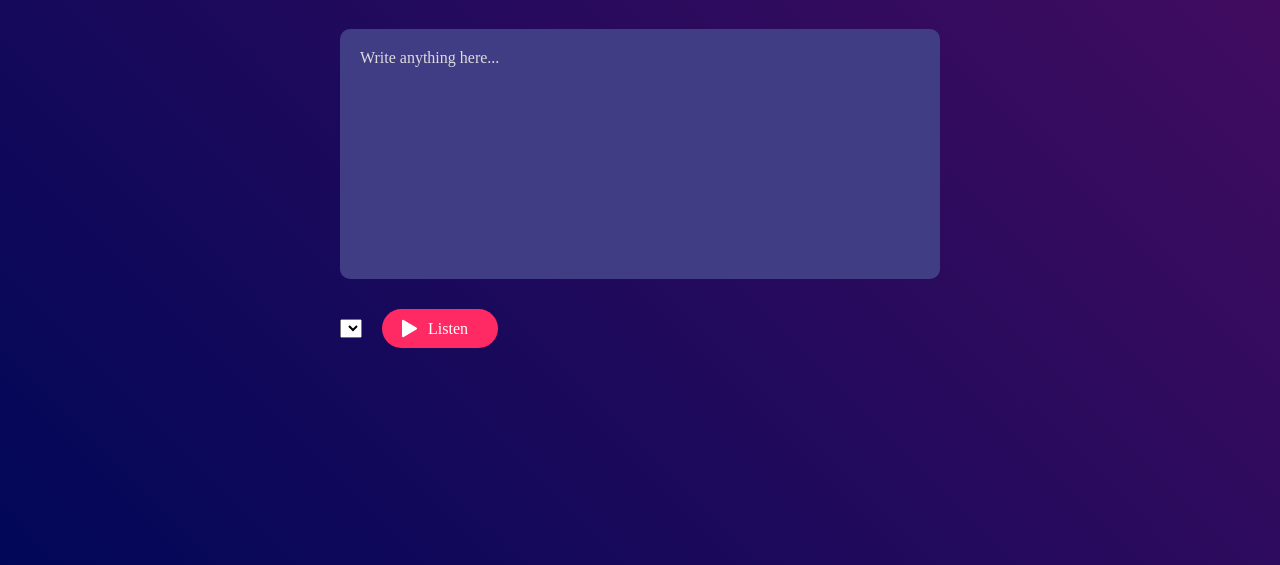
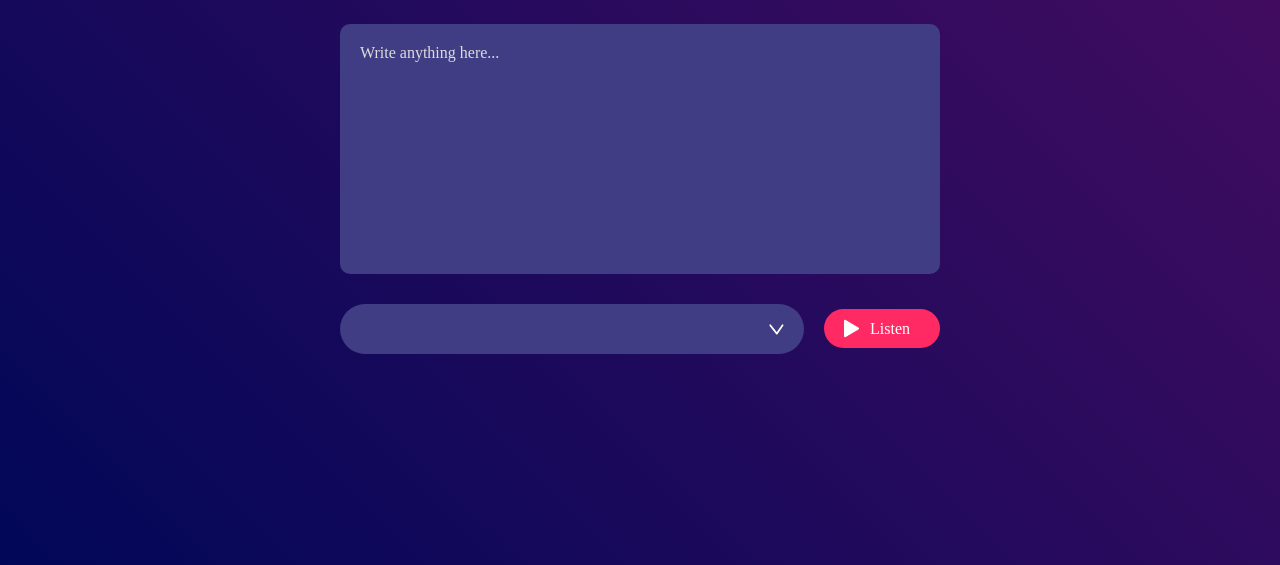
Before and after one commit to avalchanova/text-to-voice-converter, a plain HTML site: page index.html in a window 1280 px wide. Shown: the part 235-800 px from the top of the page. Drawn offline with Linux system fonts and the light colour scheme.

Commit message:
positioning the downwards arrow in the select dropdown

```diff
--- a/styles.css
+++ b/styles.css
@@ -71,5 +71,22 @@ button img {
     width: 16px;
     margin-right: 10px;
     margin-left: -10px;
+}
+
+select {
+    flex: 1;
+    color: #fefefe;
+    background: #403d84;
+    height: 50px;
+    padding: 0 20px;
+    outline: 0;
+    border: 0;
+    border-radius: 35px;
+    appearance: none;
+    background-image: url(images/dropdown.png);
+    background-repeat: no-repeat;
+    background-size: 15px;
+    background-position-x: calc(100% - 20px);
+    background-position-y: 20px;
 
 }
```
